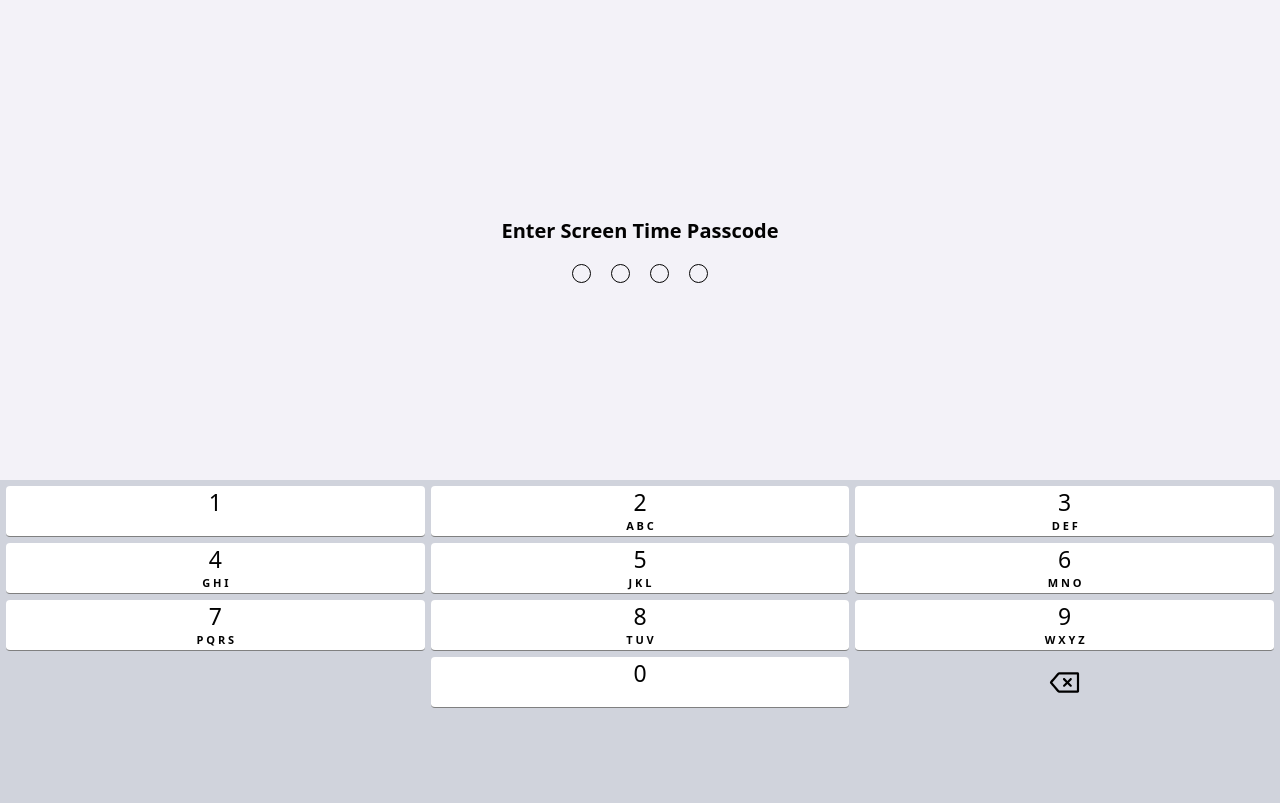
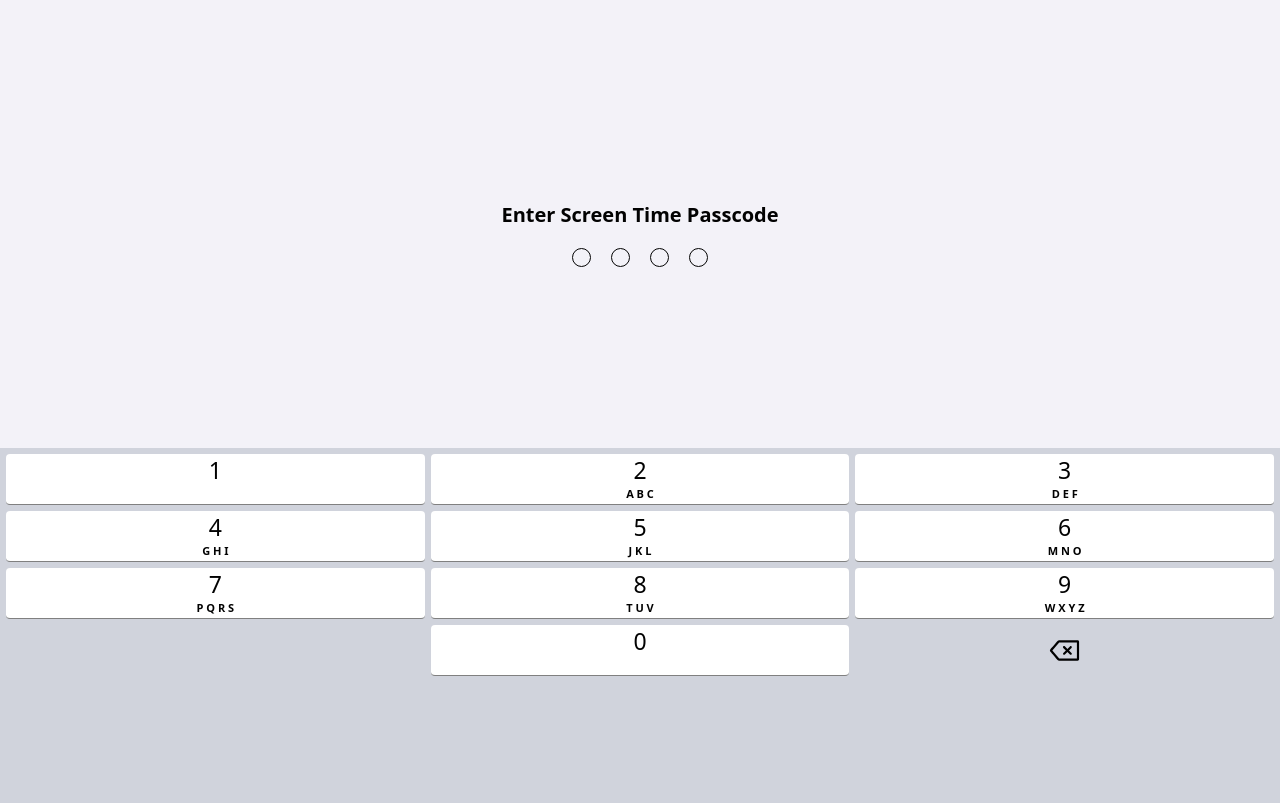
Before and after one commit to shiloholotu/screentime-clone, a Flask app: page / in a window 1280 px wide. Run offline with Flask 2, Linux system fonts and the light colour scheme.

Commit message:
adjust spacing for the final time hopefully

```diff
--- a/static/main.css
+++ b/static/main.css
@@ -10,7 +10,7 @@
 }
 
 #upper{
-    height: 60vh;
+    height: 56vh;
     font-weight: 600;
     font-size: 20px;
     display: grid;
@@ -28,7 +28,7 @@
 }
 
 #lower{
-    height: 40vh;
+    height: 44vh;
     background:rgb(208,211,220);
     padding-top:3px;
     padding-left:3px;
```
